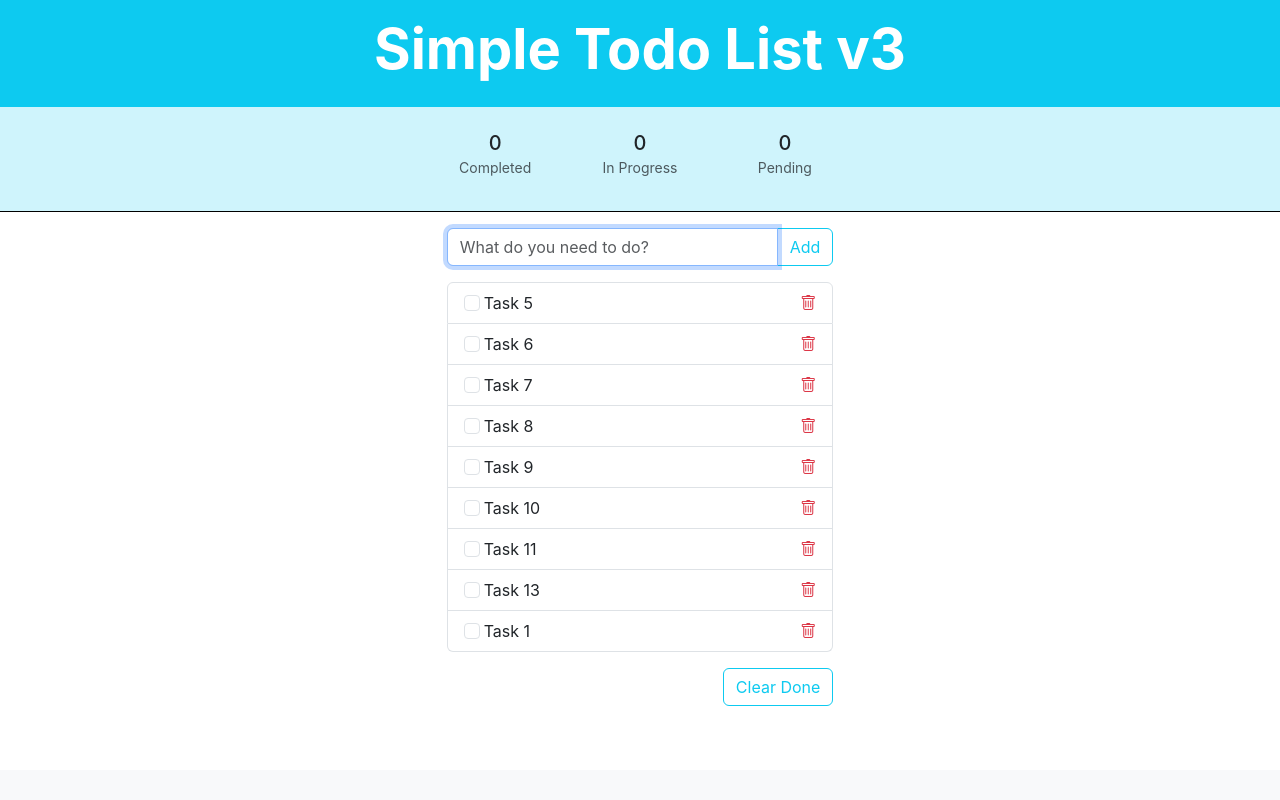
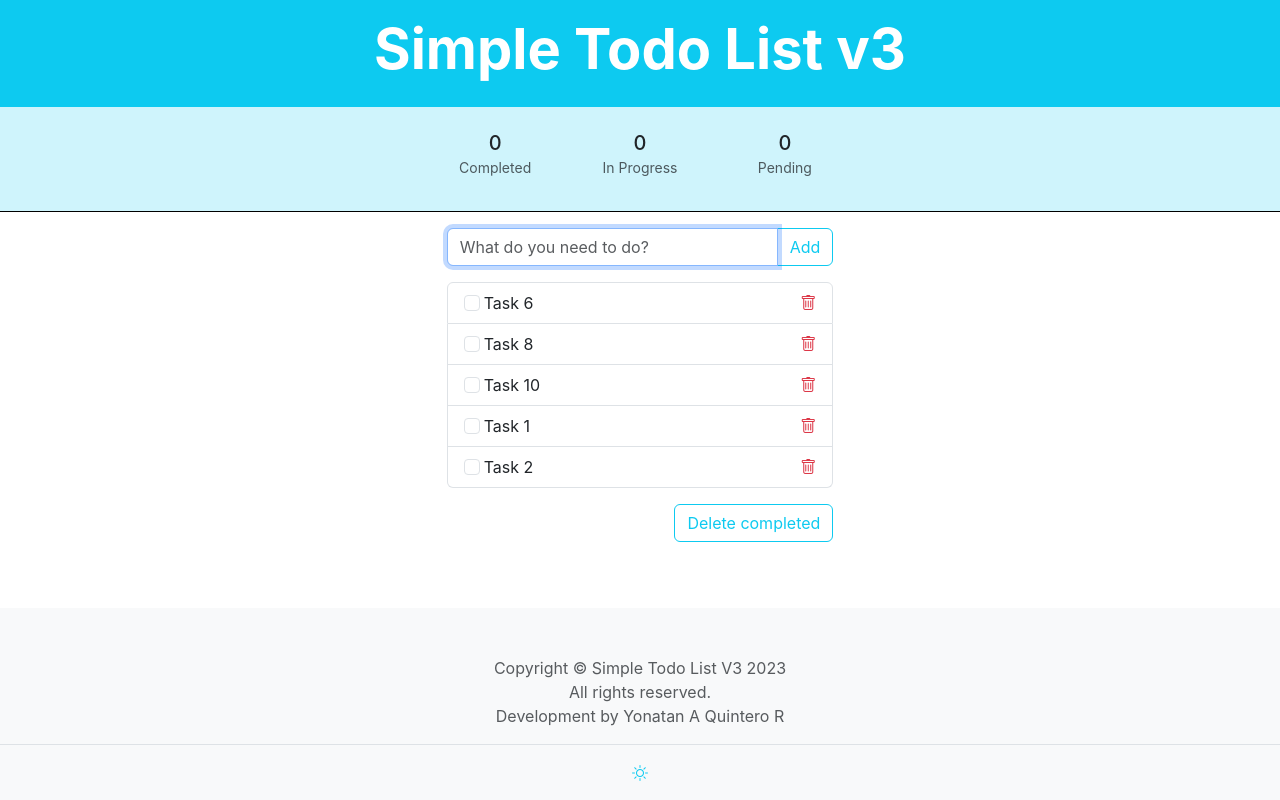
Before and after one commit to YonatanQuintero/simple-todo-v3, a React (Vite) app: page / in a window 1280 px wide. Shown: the top 800 px of the page. Built offline with nearby package versions, Linux system fonts and the light colour scheme; data requests are answered from the project's data file.

Commit message:
Added delete completed todos

```diff
--- a/db/todos.json
+++ b/db/todos.json
@@ -1,19 +1,9 @@
 {
   "todos": [
-    {
-      "value": "Task 5",
-      "completed": false,
-      "id": 5
-    },
     {
       "value": "Task 6",
       "completed": false,
       "id": 6
-    },
-    {
-      "value": "Task 7",
-      "completed": false,
-      "id": 7
     },
     {
       "value": "Task 8",
@@ -21,29 +11,19 @@
       "id": 8
     },
     {
-      "value": "Task 9",
-      "completed": false,
-      "id": 9
-    },
-    {
       "value": "Task 10",
       "completed": false,
       "id": 10
     },
     {
-      "value": "Task 11",
+      "value": "Task 1",
       "completed": false,
       "id": 11
     },
     {
-      "value": "Task 13",
+      "value": "Task 2",
       "completed": false,
-      "id": 13
-    },
-    {
-      "value": "Task 1",
-      "completed": false,
-      "id": 14
+      "id": 12
     }
   ]
 }
--- a/src/components/todo/TodoClearDone.tsx
+++ /dev/null
@@ -1,13 +0,0 @@
-const TodoClearDone = () => {
-  const clearDoneHandler = () => {
-    console.log("Clearing done")
-  }
-
-  return (
-    <button type="button" className="btn btn-outline-info text-info" onClick={clearDoneHandler}>
-      Clear Done
-    </button>
-  )
-}
-
-export default TodoClearDone
--- /dev/null
+++ b/src/components/todo/TodoDeleteCompleted.tsx
@@ -0,0 +1,19 @@
+import { useDeleteTodoMutation, useGetTodosQuery } from "../../api/todo-api"
+
+const TodoDeleteCompleted = () => {
+  const { data = [] } = useGetTodosQuery()
+  const [deleteTodo] = useDeleteTodoMutation()
+
+  const deleteCompletedHandler = () => {
+    const completedTodos = data.filter((todo) => todo.completed === true)
+    completedTodos.forEach((todo) => deleteTodo(todo.id))
+  }
+
+  return (
+    <button type="button" className="btn btn-outline-info text-info" onClick={deleteCompletedHandler}>
+      Delete completed
+    </button>
+  )
+}
+
+export default TodoDeleteCompleted
--- a/src/components/todo/TodoIndex.tsx
+++ b/src/components/todo/TodoIndex.tsx
@@ -2,7 +2,7 @@ import TodoTitle from "./TodoTitle"
 import TodoStats from "./TodoStats"
 import TodoForm from "./TodoForm"
 import TodoList from "./TodoList"
-import TodoClearDone from "./TodoClearDone"
+import TodoDeleteCompleted from "./TodoDeleteCompleted"
 import TodoFooter from "./TodoFooter"
 
 const TodoIndex = () => {
@@ -20,7 +20,7 @@ const TodoIndex = () => {
             <TodoForm />
             <TodoList />
             <div className="text-end mt-3">
-              <TodoClearDone />
+              <TodoDeleteCompleted />
             </div>
           </div>
         </div>
```
